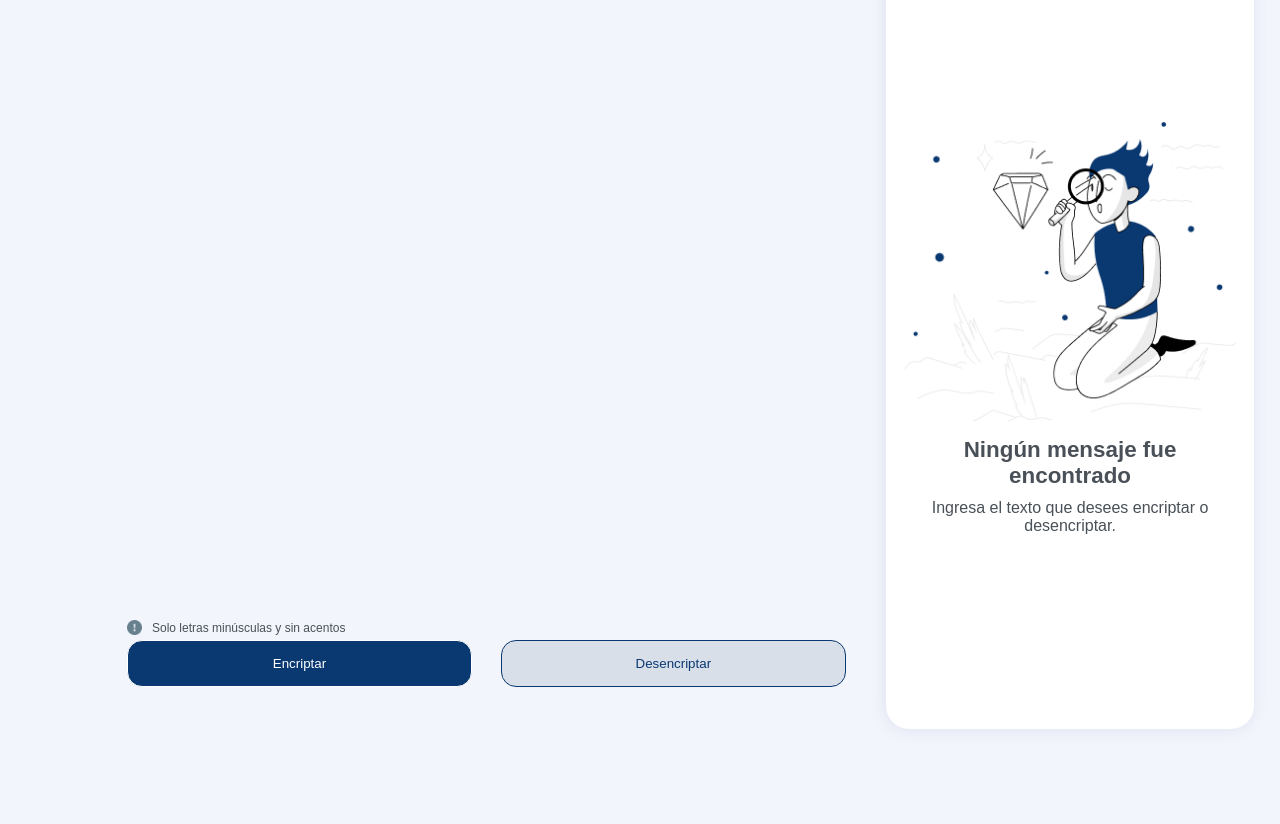
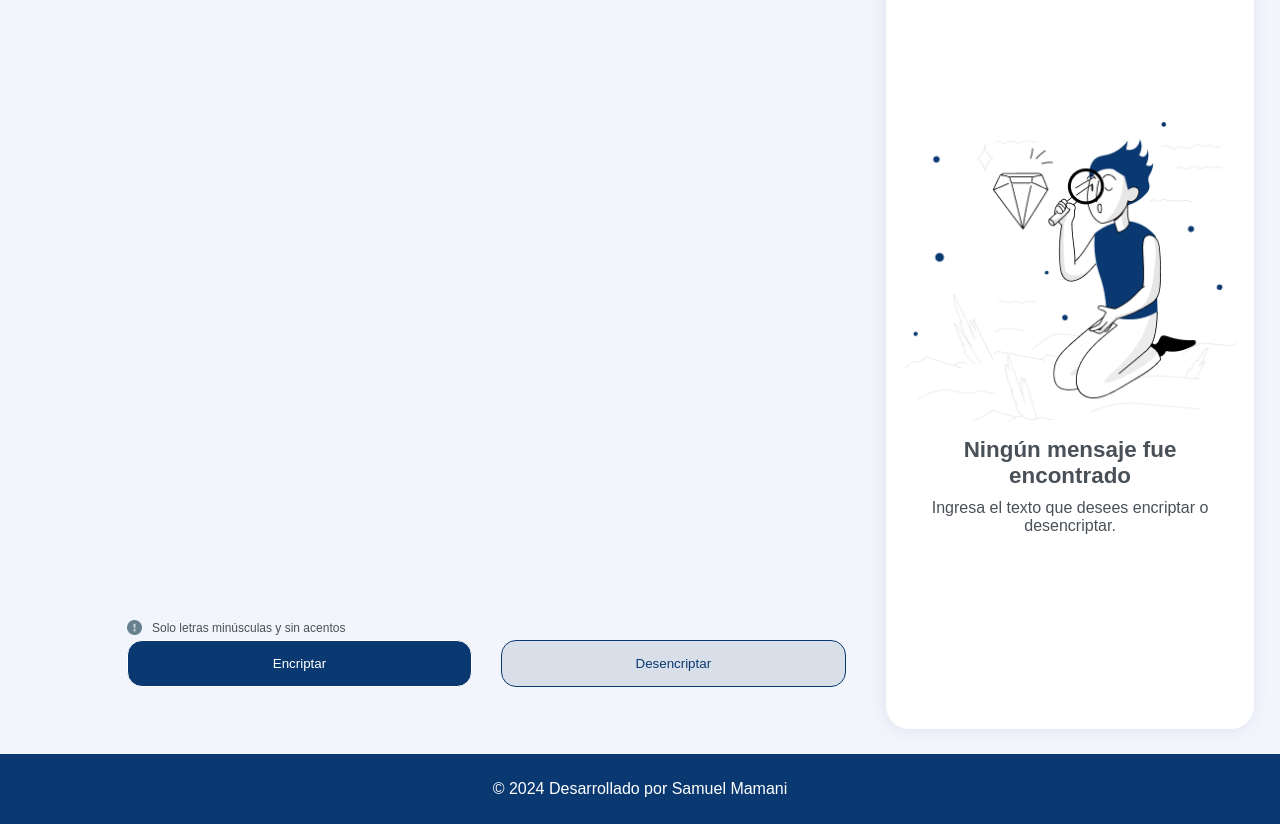
Before and after one commit to samicodev/encriptador-texto, a plain HTML site: page index.html in a window 1280 px wide. Shown: the part 97-921 px from the top of the page. Before the commit the page ends 851 px from the top, so only its background shows below. Drawn offline with Linux system fonts and the light colour scheme.

Commit message:
Se agrega el pie de pagina

```diff
--- a/css/style.css
+++ b/css/style.css
@@ -9,12 +9,15 @@
   margin: 0;
 }
 
-body {
+body{
   background-color: #F3F5FC;
   box-sizing: border-box;
+  font-family: var(--fuente-serif);
+}
+
+main {
   display: flex;
   margin: 2% 2%;
-  font-family: var(--fuente-serif);
 }
 
 .section__logo{
@@ -102,7 +105,7 @@ body {
   border: 1px solid;
 }
 
-/* ============= SECTION RESULTADO SALIDA DE TEXTO============= */
+/* ============= SECTION RESULTADO SALIDA DE TEXTO ============= */
 .section__resultado{
   /* background-color: mediumseagreen ; */
   width: 30%;
@@ -174,9 +177,31 @@ body {
   position: absolute;
 }
 
+/* ============= PIE DE PAGINA ============= */
+.footer {
+  height: 70px;
+  display: flex;
+  justify-content: center;
+  align-items: center;
+  background-color: var(--color-alura);
+}
+
+.footer__informacion {
+  color: #fff;
+  font-size: 1rem;
+  font-weight: 400;
+  font-family: var(--fuente-serif);
+  text-align: center;
+}
+
+.footer__informacion--linkedin{
+  text-decoration: none;
+  color: #fff;
+}
+
 /* ============= Media query para diseño responsive ============= */
 @media (max-width: 770px) {
-  body {
+  main {
     margin: 5% 10%;
     flex-direction: column;
   }
--- a/index.html
+++ b/index.html
@@ -1,14 +1,17 @@
 <!DOCTYPE html>
 <html lang="es">
+
 <head>
-    <meta charset="UTF-8"/>
-    <meta http-equiv="X-UA-Compatible" content="IE=edge"/>
-    <meta name="viewport" content="width=device-width, initial-scale=1.0"/>
-    <link rel="stylesheet" href="css/style.css"/>
+  <meta charset="UTF-8" />
+  <meta http-equiv="X-UA-Compatible" content="IE=edge" />
+  <meta name="viewport" content="width=device-width, initial-scale=1.0" />
+  <link rel="stylesheet" href="css/style.css" />
   <link rel="shortcut icon" href="img/logo.png" type="image/x-icon">
   <title>Challenge | Encriptador de texto</title>
 </head>
+
 <body>
+  <main>
     <!-- Cebecera de pagina -->
     <section class="section__logo">
       <img src="img/logo.png" alt="imagen de logo de Alura" class="logo__alura" />
@@ -17,12 +20,14 @@
     <section class="section__entrada">
       <textarea id="textoEntrada" class="entrada__textarea--encriptar" placeholder="Ingrese el texto aquí"></textarea>
       <div class="entrada__mensaje">
-        <img src="img/exclamation.png" alt="Imagen de alerta" class="entrada__alert-img"/>
+        <img src="img/exclamation.png" alt="Imagen de alerta" class="entrada__alert-img" />
         <p class="entrada__alert-text">Solo letras minúsculas y sin acentos</p>
       </div>
       <div class="entrada__buttons">
-        <button id="botonEncriptar" class="main__buttons encriptador__button--encriptar" onclick="encriptarTexto();">Encriptar</button>
-        <button id="botonDesencriptar" class="main__buttons encriptador__button--desencriptar" onclick="desencriptarTexto()">Desencriptar</button>
+        <button id="botonEncriptar" class="main__buttons encriptador__button--encriptar"
+          onclick="encriptarTexto();">Encriptar</button>
+        <button id="botonDesencriptar" class="main__buttons encriptador__button--desencriptar"
+          onclick="desencriptarTexto()">Desencriptar</button>
       </div>
     </section>
     <!-- Resultado -->
@@ -34,8 +39,16 @@
         <p class="resultado__texto-mensaje">Ingresa el texto que desees encriptar o desencriptar.</p>
       </div>
       <span id="mensajeCopiado" class="resultado__texto-copiado" style="display: none;">Texto copiado!</span>
-      <button id="botonCopiar" class="main__buttons resultado__button--copiar" onclick="copiarTexto();" style="display: none;">Copiar</button>
+      <button id="botonCopiar" class="main__buttons resultado__button--copiar" onclick="copiarTexto();"
+        style="display: none;">Copiar</button>
     </section>
+  </main>
+  <footer class="footer">
+    <p class="footer__informacion">
+      &copy; 2024 Desarrollado por <a href="https://www.linkedin.com/in/samuel-mamani-ind/" target="_blank" class="footer__informacion--linkedin">Samuel Mamani</a>
+    </p>
+  </footer>
   <script src="js/app.js"></script>
 </body>
+
 </html>
```
Lines whose indentation alone changed are shown as unchanged.
